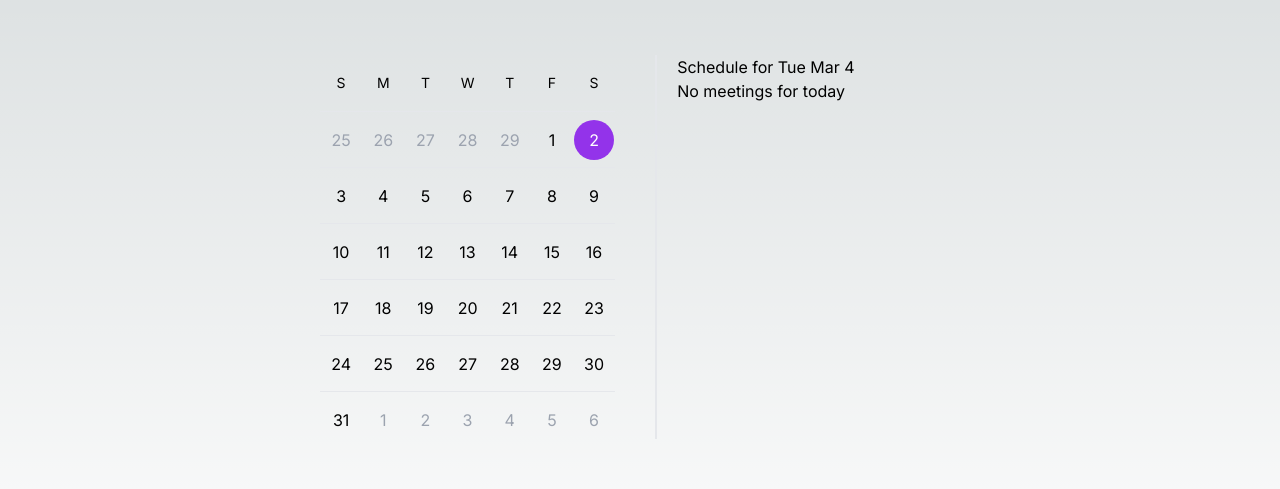
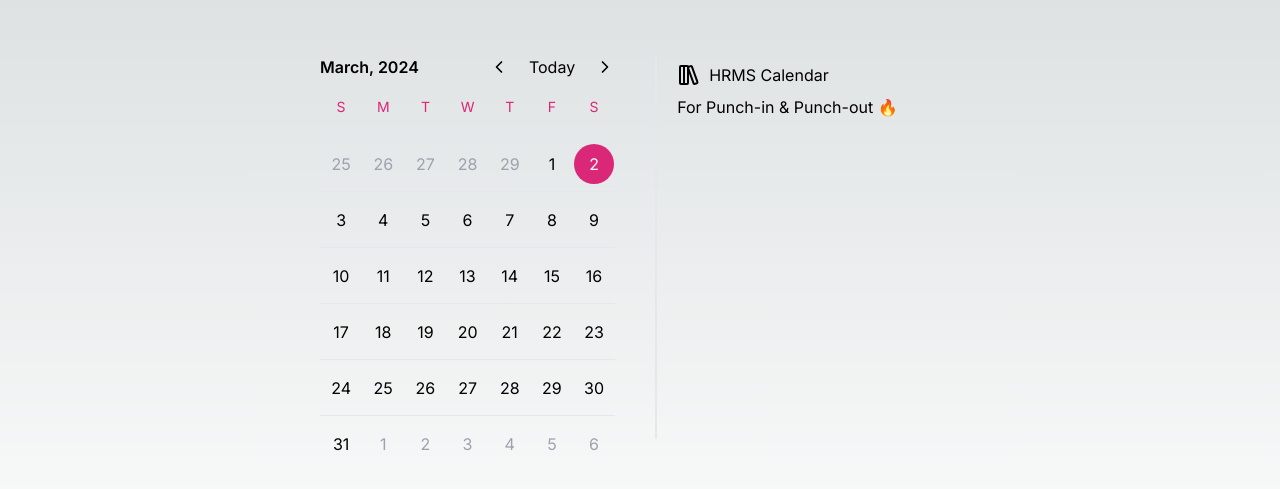
Before and after one commit to mayurphumatiya/calendar-ts-demo, a Next.js app: page / in a window 1280 px wide. Shown: the part 153-642 px from the top of the page. Built offline with nearby package versions, Linux system fonts and the light colour scheme.

Commit message:
web-calendar UI and dynamic date selection

```diff
--- a/app/page.tsx
+++ b/app/page.tsx
@@ -1,24 +1,57 @@
 "use client";
-import { generateDate } from "@/utils/calendar";
+import { generateDate, months } from "@/utils/calendar";
 import cn from "@/utils/cn";
+import dayjs from "dayjs";
+import { ChevronLeft, ChevronRight, LibraryBig } from "lucide-react";
+import { useEffect, useState } from "react";
 
 const days = ["S", "M", "T", "W", "T", "F", "S"];
 
 export default function Home() {
+  const currentDate = dayjs();
+
+  const [today, setToday] = useState(currentDate);
+
+  const nextMonth = () => {
+    setToday(today.month(today.month() + 1));
+  };
+
+  const previousMonth = () => {
+    setToday(today.month(today.month() - 1));
+  };
   return (
     <div className="flex w-1/2 mx-auto divide-x-2 gap-10 h-screen items-center">
       <div className="w-96 h-96">
-      <div className="w-full grid grid-cols-7">
+        <div className="flex justify-between">
+          <h1 className="font-semibold">
+            {months[today.month()]}, {today.year()}
+          </h1>
+          <div className="flex items-center gap-5">
+            <ChevronLeft
+              className="w-5 h-5 cursor-pointer"
+              onClick={previousMonth}
+            />
+            <h1 onClick={()=> setToday(currentDate)} className="cursor-pointer">Today</h1>
+            <ChevronRight
+              className="w-5 h-5 cursor-pointer"
+              onClick={nextMonth}
+            />
+          </div>
+        </div>
+        <div className="w-full grid grid-cols-7 text-pink-600">
           {days.map((day, index) => {
             return (
-            <h1 className="h-14 grid place-content-center text-sm" key={index}>
+              <h1
+                className="h-14 grid place-content-center text-sm"
+                key={index}
+              >
                 {day}
               </h1>
             );
           })}
         </div>
         <div className="w-full grid grid-cols-7">
-        {generateDate().map(({ date, currentMonth, today }, index) => {
+          {generateDate(today.month(), today.year()).map(({ date, currentMonth, today }, index) => {
             return (
               <div
                 key={index}
@@ -27,7 +60,7 @@ export default function Home() {
                 <h1
                   className={cn(
                     !currentMonth && "text-gray-400",
-                  today && "bg-purple-600 rounded text-white",
+                    today && "bg-pink-600 rounded text-white",
                     "h-10 w-10 grid place-content-center rounded-full hover:bg-white hover:text-black cursor-pointer"
                   )}
                 >
@@ -39,8 +72,8 @@ export default function Home() {
         </div>
       </div>
       <div className="w-96 h-96 px-5">
-      <h1>Schedule for Tue Mar 4</h1>
-      <p>No meetings for today</p>
+        <h1 className="flex gap-2 my-2"><LibraryBig /> HRMS Calendar</h1>
+        <p>For Punch-in & Punch-out 🔥</p>
       </div>
     </div>
   );
--- a/utils/calendar.ts
+++ b/utils/calendar.ts
@@ -25,20 +25,51 @@ export const generateDate = (
 
   // create prefix date
   for (let i = 0; i < firstDateOfMonth.day(); i++) {
-    arrayOfDate.push({ currentMonth: false, date: firstDateOfMonth.day(i), today: false });
+    arrayOfDate.push({
+      currentMonth: false,
+      date: firstDateOfMonth.day(i),
+      today: false,
+    });
   }
 
   // generate current date
   for (let i = firstDateOfMonth.date(); i <= lastDateOfMonth.date(); i++) {
     const currentDate = firstDateOfMonth.date(i);
-    arrayOfDate.push({ currentMonth: true, date: currentDate, today: currentDate.isSame(today, 'date') });
+    arrayOfDate.push({
+      currentMonth: true,
+      date: currentDate,
+      today: currentDate.isSame(today, "date"),
+    });
   }
 
   // generate suffix date
   const remaining: number = 42 - arrayOfDate.length;
-  for (let i = lastDateOfMonth.date() + 1; i <= lastDateOfMonth.date() + remaining; i++) {
-    arrayOfDate.push({ currentMonth: false, date: firstDateOfMonth.date(i), today: false });
+  for (
+    let i = lastDateOfMonth.date() + 1;
+    i <= lastDateOfMonth.date() + remaining;
+    i++
+  ) {
+    arrayOfDate.push({
+      currentMonth: false,
+      date: firstDateOfMonth.date(i),
+      today: false,
+    });
   }
 
   return arrayOfDate;
 };
+
+export const months = [
+  "January",
+  "February",
+  "March",
+  "April",
+  "May",
+  "June",
+  "July",
+  "August",
+  "September",
+  "October",
+  "November",
+  "December",
+];
```
Lines whose indentation alone changed are shown as unchanged.
